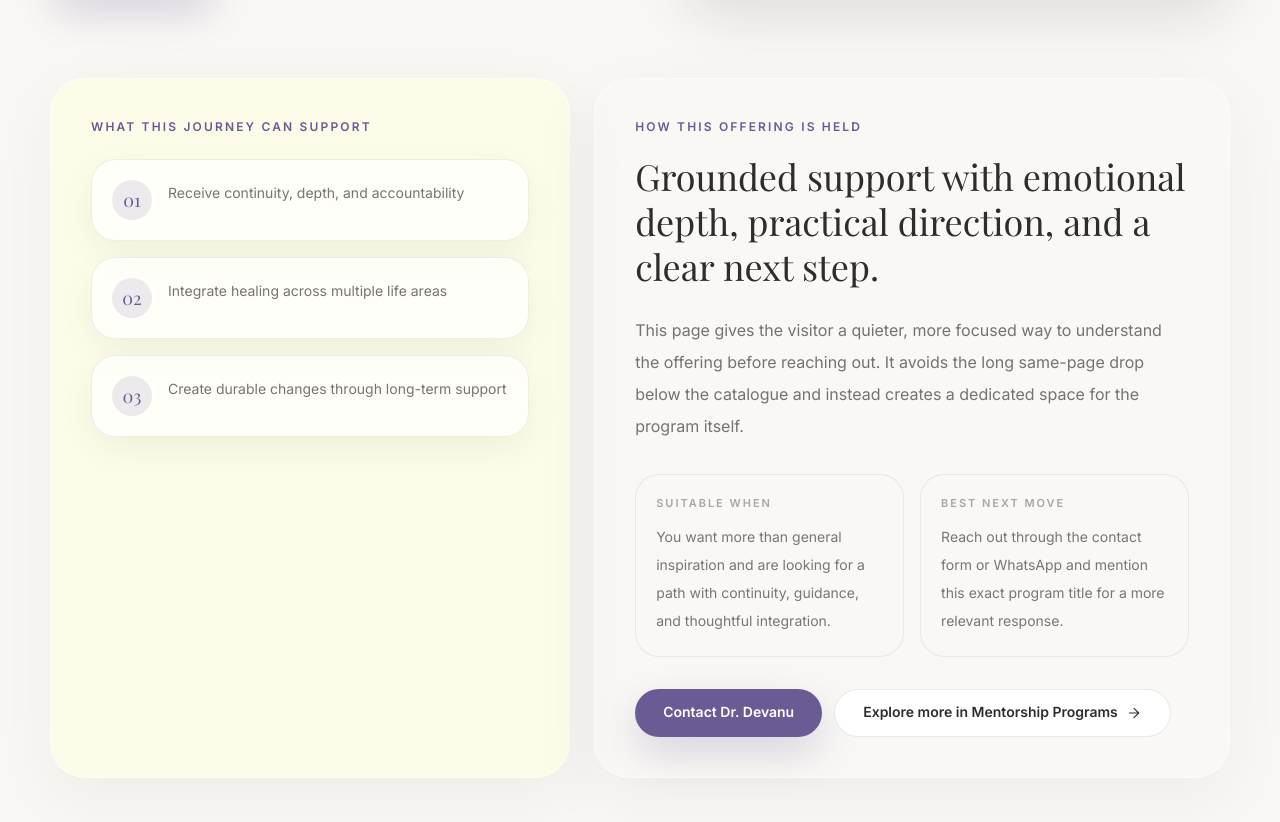
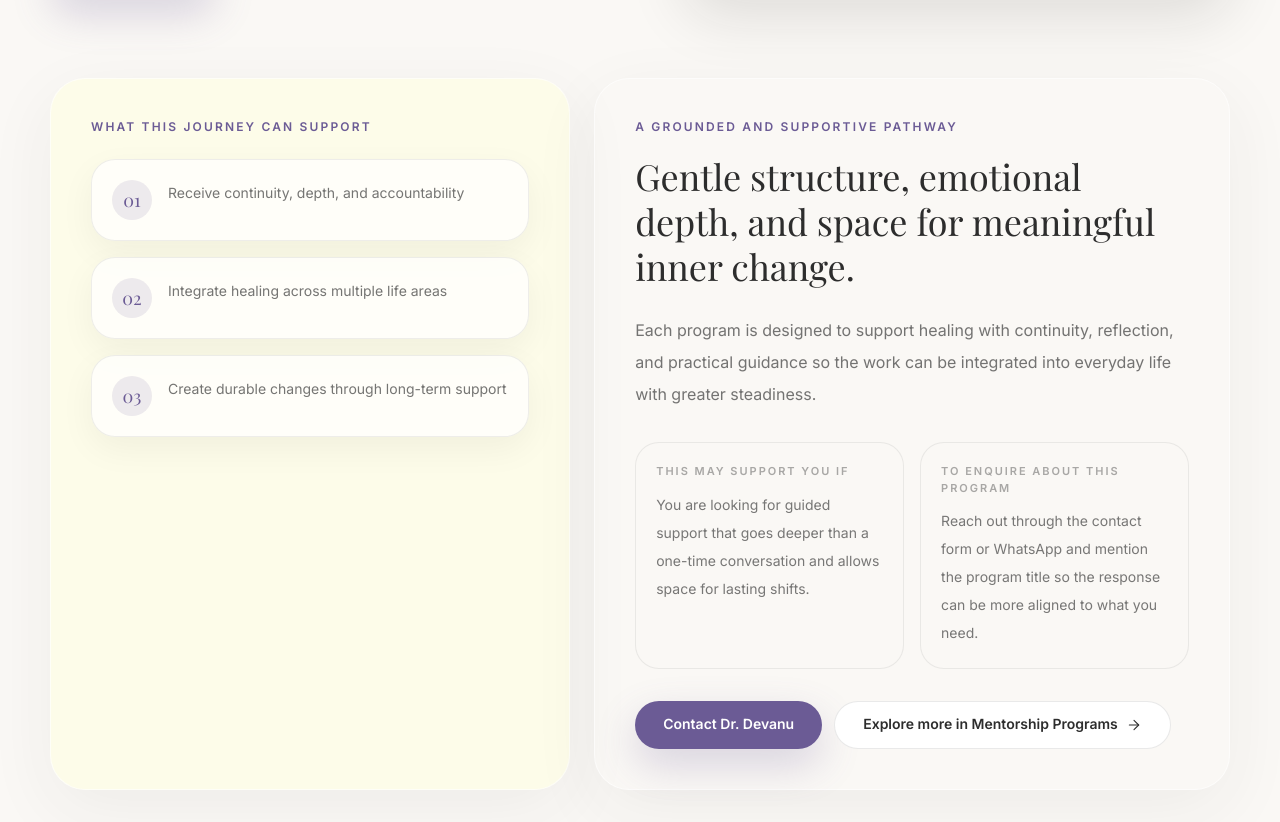
Before and after one commit to Shivangbhatnagar237/DrDevanu, a Next.js app: page /mentorship-programs/1-year-extensive-mentorship-program-for-adults in a window 1280 px wide. Shown: the part 750-1572 px from the top of the page. Built offline with nearby package versions, Linux system fonts and the light colour scheme; a web font is replaced by a local one.

Commit message:
content change

```diff
--- a/src/app/page.tsx
+++ b/src/app/page.tsx
@@ -222,8 +222,8 @@ export default function HomePage() {
             >
               <p>
                 Explore the new offering architecture: mentorship pathways,
-                therapy programs, and workshop tracks that help visitors move
-                into the right depth of support.
+                therapy programs, and workshop tracks designed for different
+                depths of support and healing.
               </p>
             </Heading>
             <ArrowLink href="/mentorship-programs" className="mb-2">
--- a/src/app/therapy-programs/page.tsx
+++ b/src/app/therapy-programs/page.tsx
@@ -6,7 +6,7 @@ export default function TherapyProgramsPage() {
     <ProgramCategoryPage
       eyebrow="Therapy Programs"
       title="Focused therapy support for emotional pain, trauma, and life transitions."
-      intro="These therapy programs hold specific emotional and psychological concerns with more structure and clarity. The goal is to help visitors understand where they can seek support, what each therapeutic pathway addresses, and which offering best matches their current reality."
+      intro="These therapy programs support specific emotional and psychological concerns with care, depth, and a more focused therapeutic container. Each pathway addresses a distinct area of pain, healing, or transition."
       programs={therapyPrograms}
       categoryLabel="Therapy Program"
       basePath="/therapy-programs"
--- a/src/app/workshops/page.tsx
+++ b/src/app/workshops/page.tsx
@@ -5,7 +5,7 @@ export default function WorkshopsPage() {
   return (
     <WorkshopTracksPage
       title="Short, focused workshop tracks for practical growth and inner balance."
-      intro="Alongside longer mentorship and therapy journeys, these workshops offer shorter formats that help people develop a specific life skill, emotional capacity, or contemplative practice. The tracks below reorganize the referenced workshop catalog into clearer themes."
+      intro="Alongside longer mentorship and therapy journeys, these workshops offer shorter formats for building specific life skills, emotional capacity, and contemplative practice in a practical and engaging way."
       tracks={workshopTracks}
     />
   );
--- a/src/components/ProgramDetailPage.tsx
+++ b/src/components/ProgramDetailPage.tsx
@@ -109,35 +109,35 @@ export function ProgramDetailPage({
 
           <div className="rounded-[2.2rem] border border-white/60 bg-white/84 p-8 shadow-[0_20px_70px_rgba(45,45,45,0.06)] md:p-10">
             <p className="text-xs font-semibold uppercase tracking-[0.18em] text-plum">
-              How this offering is held
+              A grounded and supportive pathway
             </p>
             <h2 className="mt-5 font-serif text-4xl leading-tight text-ink">
-              Grounded support with emotional depth, practical direction, and a clear next step.
+              Gentle structure, emotional depth, and space for meaningful inner change.
             </h2>
             <p className="mt-6 text-base leading-8 text-ink/66">
-              This page gives the visitor a quieter, more focused way to
-              understand the offering before reaching out. It avoids the long
-              same-page drop below the catalogue and instead creates a dedicated
-              space for the program itself.
+              Each program is designed to support healing with continuity,
+              reflection, and practical guidance so the work can be integrated
+              into everyday life with greater steadiness.
             </p>
 
             <div className="mt-8 grid gap-4 sm:grid-cols-2">
               <div className="rounded-[1.5rem] border border-ink/8 bg-sanctuary px-5 py-5">
                 <p className="text-[11px] font-semibold uppercase tracking-[0.18em] text-ink/40">
-                  Suitable when
+                  This may support you if
                 </p>
                 <p className="mt-3 text-sm leading-7 text-ink/64">
-                  You want more than general inspiration and are looking for a
-                  path with continuity, guidance, and thoughtful integration.
+                  You are looking for guided support that goes deeper than a
+                  one-time conversation and allows space for lasting shifts.
                 </p>
               </div>
               <div className="rounded-[1.5rem] border border-ink/8 bg-sanctuary px-5 py-5">
                 <p className="text-[11px] font-semibold uppercase tracking-[0.18em] text-ink/40">
-                  Best next move
+                  To enquire about this program
                 </p>
                 <p className="mt-3 text-sm leading-7 text-ink/64">
-                  Reach out through the contact form or WhatsApp and mention this
-                  exact program title for a more relevant response.
+                  Reach out through the contact form or WhatsApp and mention the
+                  program title so the response can be more aligned to what you
+                  need.
                 </p>
               </div>
             </div>
--- a/src/components/WorkshopTrackDetailPage.tsx
+++ b/src/components/WorkshopTrackDetailPage.tsx
@@ -109,20 +109,21 @@ export function WorkshopTrackDetailPage({ track }: WorkshopTrackDetailPageProps)
             <div className="mt-8 space-y-4">
               <div className="rounded-[1.5rem] border border-ink/8 bg-white/74 px-5 py-5">
                 <p className="text-[11px] font-semibold uppercase tracking-[0.18em] text-ink/40">
-                  When to enquire
+                  A good fit when
                 </p>
                 <p className="mt-3 text-sm leading-7 text-ink/64">
-                  Reach out if you want an individual workshop topic, a grouped
-                  cluster, or help deciding which stream fits your audience.
+                  You are looking for a focused workshop experience around one
+                  theme, or would like a curated combination for a group,
+                  community, institution, or event.
                 </p>
               </div>
               <div className="rounded-[1.5rem] border border-ink/8 bg-white/74 px-5 py-5">
                 <p className="text-[11px] font-semibold uppercase tracking-[0.18em] text-ink/40">
-                  Best next move
+                  To plan this workshop
                 </p>
                 <p className="mt-3 text-sm leading-7 text-ink/64">
                   Use the contact form or WhatsApp and mention this workshop
-                  track by name to continue the conversation.
+                  track by name to begin the conversation.
                 </p>
               </div>
             </div>
```
